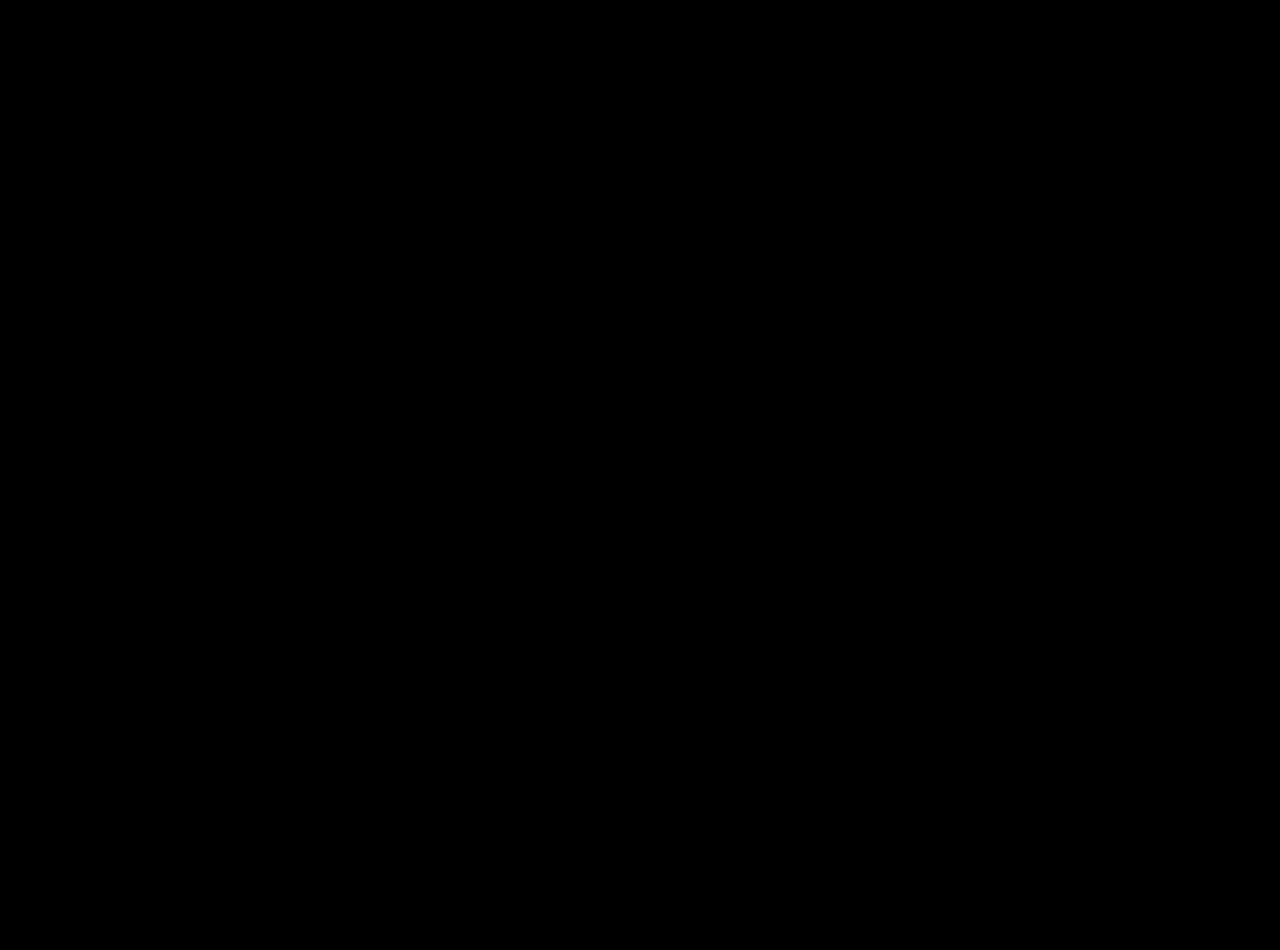
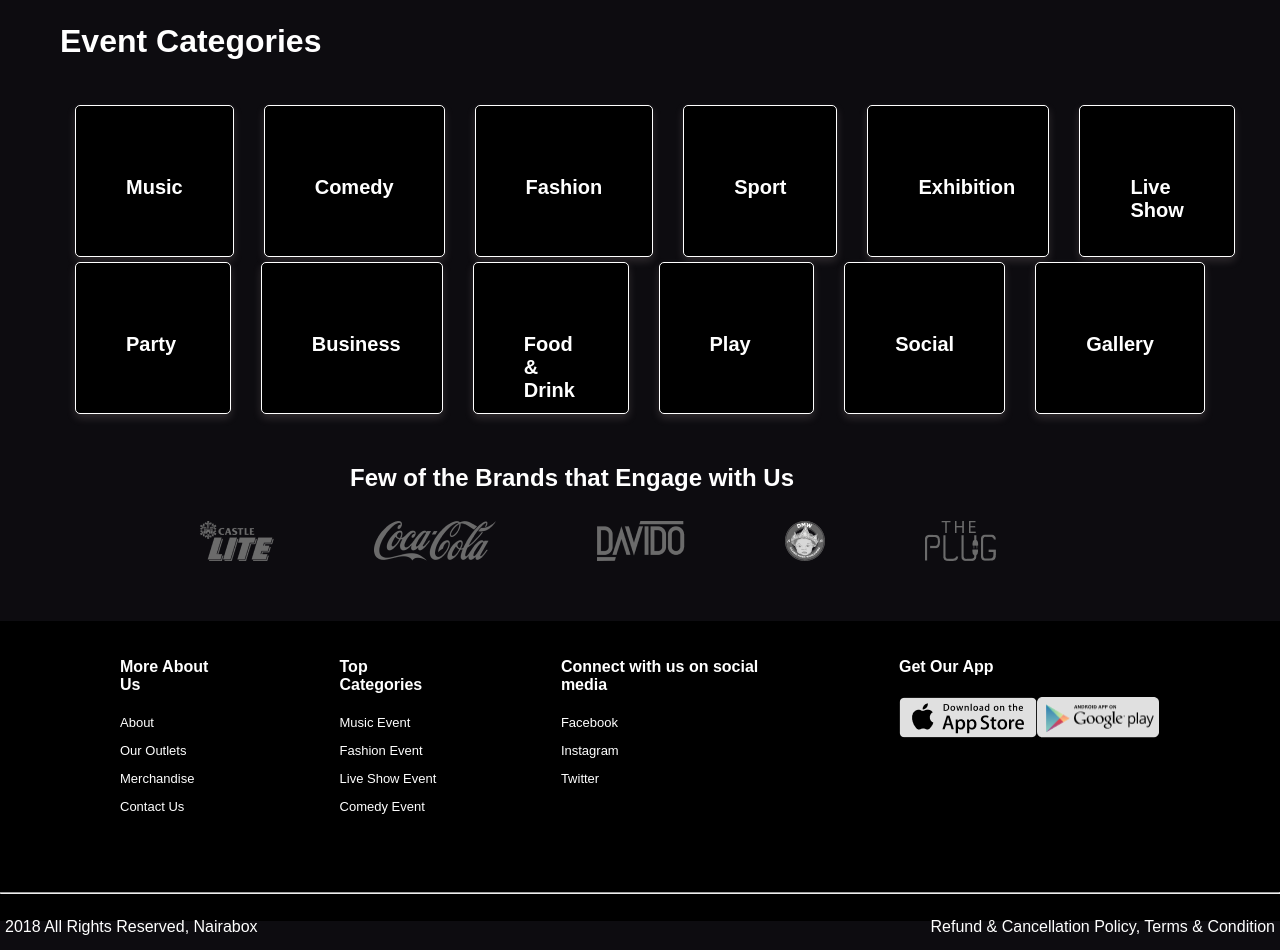
Before and after one commit to olowolowotimi/nairaboxevent, a Next.js app: page / in a window 1280 px wide. Shown: the part 1900-2850 px from the top of the page. Before the commit the page ends 1803 px from the top, so only its background shows below. Built offline with nearby package versions, Linux system fonts and the light colour scheme; a web font is replaced by a local one.

Commit message:
new commit

```diff
--- a/src/Layout/Footer/index.js
+++ b/src/Layout/Footer/index.js
@@ -3,7 +3,44 @@
 
 const Footer = () => {
     return(
-        <div>Timi</div>
+        <div className={footStyle.background}>
+            <div className={footStyle.content}>
+                <div className={footStyle.about}>
+                    <h4>More About Us</h4>
+                    <p>About</p>
+                    <p>Our Outlets</p>
+                    <p>Merchandise</p>
+                    <p>Contact Us</p>
+                </div>
+                <div className={footStyle.about}>
+                    <h4>Top Categories</h4>
+                    <p>Music Event</p>
+                    <p>Fashion Event</p>
+                    <p>Live Show Event</p>
+                    <p>Comedy Event</p>
+                </div>
+                <div className={footStyle.about}>
+                    <h4>Connect with us on social media</h4>
+                    <p>Facebook</p>
+                    <p>Instagram</p>
+                    <p>Twitter</p>
+
+                </div>
+                <div className={footStyle.about}>
+                    <h4>Get Our App</h4>
+                    <div className={footStyle.images}>
+                    <img src="/static/img/appstore.png" alt="appstore" />
+                    <img src="/static/img/google.png" alt="google" />
+                    </div>
+
+                </div>
+            </div>
+            <hr />
+            <div className={footStyle.copyright}>
+                <p>2018 All Rights Reserved, Nairabox</p>
+                <p>Refund & Cancellation Policy, Terms & Condition</p>
+            </div>
+        </div>
     )
 }
 
--- a/src/Layout/Footer/styles/Footer.module.css
+++ b/src/Layout/Footer/styles/Footer.module.css
@@ -0,0 +1,32 @@
+.background{
+    background-color:black;
+    width: 100%;
+    height: 300px;
+}
+.content{
+    display:flex;
+    margin: 50px 60px;
+}
+.about{
+    color:white;
+}
+.about p{
+    font-size: 13px;
+    cursor: pointer;
+}
+.about p:hover{
+    color: green;
+}
+.images{
+    display:flex;
+
+}
+.content .about{
+    margin: 15px 60px;
+}
+.copyright{
+    display:flex;
+    color:white;
+    margin: 5px;
+    justify-content: space-between;
+}
--- /dev/null
+++ b/src/components/Brands/index.js
@@ -0,0 +1,20 @@
+import React from 'react';
+import brandStyle from "./styles/Brand.module.css";
+
+
+const Brands = () =>{
+    return(
+        <div className={brandStyle.brands}>
+            <h2>Few of the Brands that Engage with Us</h2>
+            <div className={brandStyle.images}>
+                <img src="/static/img/castle.png" alt="castle" />
+                <img src="/static/img/coca.png" alt="coca" />
+                <img src="/static/img/davido.png" alt="davido" />
+                <img src="/static/img/dmw.png" alt="dmw" />
+                <img src="/static/img/theplug.png" alt="theplug" />
+            </div>
+        </div>
+    )
+}
+
+export default Brands;
--- /dev/null
+++ b/src/components/Brands/styles/Brand.module.css
@@ -0,0 +1,15 @@
+.brands{
+    margin: 40px 150px;
+}
+
+.brands h2{
+    color:white;
+    margin-left: 200px;
+}
+.images{
+    display: flex;
+    width: 150px;
+}
+.images img{
+    margin: 10px 50px;
+}
--- a/src/components/Freeevents/index.js
+++ b/src/components/Freeevents/index.js
@@ -2,10 +2,70 @@
 import freeStyle from "./styles/Freeevents.module.css";
 
 const Freeevents = () => {
-    return(
+    return (
         <div className={freeStyle.free}>
 
             <h1>Free Events</h1>
+            <button>show All Event</button>
+            <div className={freeStyle.categories}>
+                <h1>Event Categories</h1>
+            </div>
+            <div className={freeStyle.firstcards}>
+                <div className={`card ${freeStyle.uppercards} `}>
+                    <h3>Music</h3>
+
+                </div>
+                <div className={`card ${freeStyle.uppercards} `}>
+                    <h3>Comedy</h3>
+
+                </div>
+                <div className={`card ${freeStyle.uppercards} `}>
+                    <h3>Fashion</h3>
+
+                </div>
+                <div className={`card ${freeStyle.uppercards} `}>
+                    <h3>Sport</h3>
+
+                </div>
+                <div className={`card ${freeStyle.uppercards} `}>
+                    <h3>Exhibition</h3>
+
+                </div>
+                <div className={`card ${freeStyle.uppercards} `}>
+                    <h3>Live Show</h3>
+
+                </div>
+            </div>
+            <div className={freeStyle.secondcards}>
+            <div className={`card ${freeStyle.lowercards} `}>
+                    <h3>Party</h3>
+
+                </div>
+                <div className={`card ${freeStyle.lowercards} `}>
+                    <h3>Business</h3>
+
+                </div>
+                <div className={`card ${freeStyle.lowercards} `}>
+                    <h3>Food & Drink</h3>
+
+                </div>
+                <div className={`card ${freeStyle.lowercards} `}>
+                    <h3>Play</h3>
+
+                </div>
+                <div className={`card ${freeStyle.lowercards} `}>
+                    <h3>Social</h3>
+
+                </div>
+                <div className={`card ${freeStyle.lowercards} `}>
+                    <h3>Gallery</h3>
+
+                </div>
+
+            </div>
         </div>
+
+
     )
 }
+export default Freeevents;
--- a/src/components/Freeevents/styles/Freeevents.module.css
+++ b/src/components/Freeevents/styles/Freeevents.module.css
@@ -4,3 +4,62 @@
 .free h1{
     color: white;
 }
+.free button{
+    width: 130px;
+    height: 40px;
+    border-radius: 5px;
+    border: 1px solid green;
+    margin-left: 600px;
+    background-color: rgb(87, 185, 87);
+    color: white;
+}
+.free button:hover{
+    background-color: black;
+}
+.categories{
+    margin: 40px 0px;
+}
+.firstcards{
+    display: flex;
+}
+.firstcards .uppercards{
+    margin: 5px 15px;
+}
+.uppercards{
+    width: 180px;
+    height: 150px;
+    border-radius:5px;
+    background-color: black;
+    border: 1px solid white;
+}
+.uppercards h3{
+    color:white;
+    padding: 50px 50px;
+    cursor: pointer;
+    font-size: 20px;
+}
+.uppercards h3:hover{
+    color: green;
+}
+.secondcards{
+    display: flex;
+}
+.secondcards .lowercards{
+    margin: 0px 15px;
+}
+.lowercards{
+    width: 180px;
+    height: 150px;
+    border-radius:5px;
+    background-color: black;
+    border: 1px solid white;
+}
+.lowercards h3{
+    color:white;
+    padding: 50px 50px;
+    cursor: pointer;
+    font-size: 20px;
+}
+.lowercards h3:hover{
+    color: green;
+}
--- a/src/container/Info/index.js
+++ b/src/container/Info/index.js
@@ -1,5 +1,7 @@
 import React from 'react';
+import Brands from '../../components/Brands';
 import Featuredevents from '../../components/Featuredevents';
+import Freeevents from '../../components/Freeevents';
 import Trendingevents from '../../components/Trendingevents';
 import infoStyle from "./styles/Info.module.css";
 
@@ -9,6 +11,8 @@
         <div>
         <Featuredevents />
         <Trendingevents />
+        <Freeevents />
+        <Brands />
         </div>
     )
 }
--- a/style/Global.css
+++ b/style/Global.css
@@ -2,7 +2,7 @@
 
 html,
 body{
-  background-color: black;
+  background-color:#0d0c10!important;
 }
 
 * {
```
Also changed, not shown: public/static/img/appstore.png (added), public/static/img/google.png (added).
